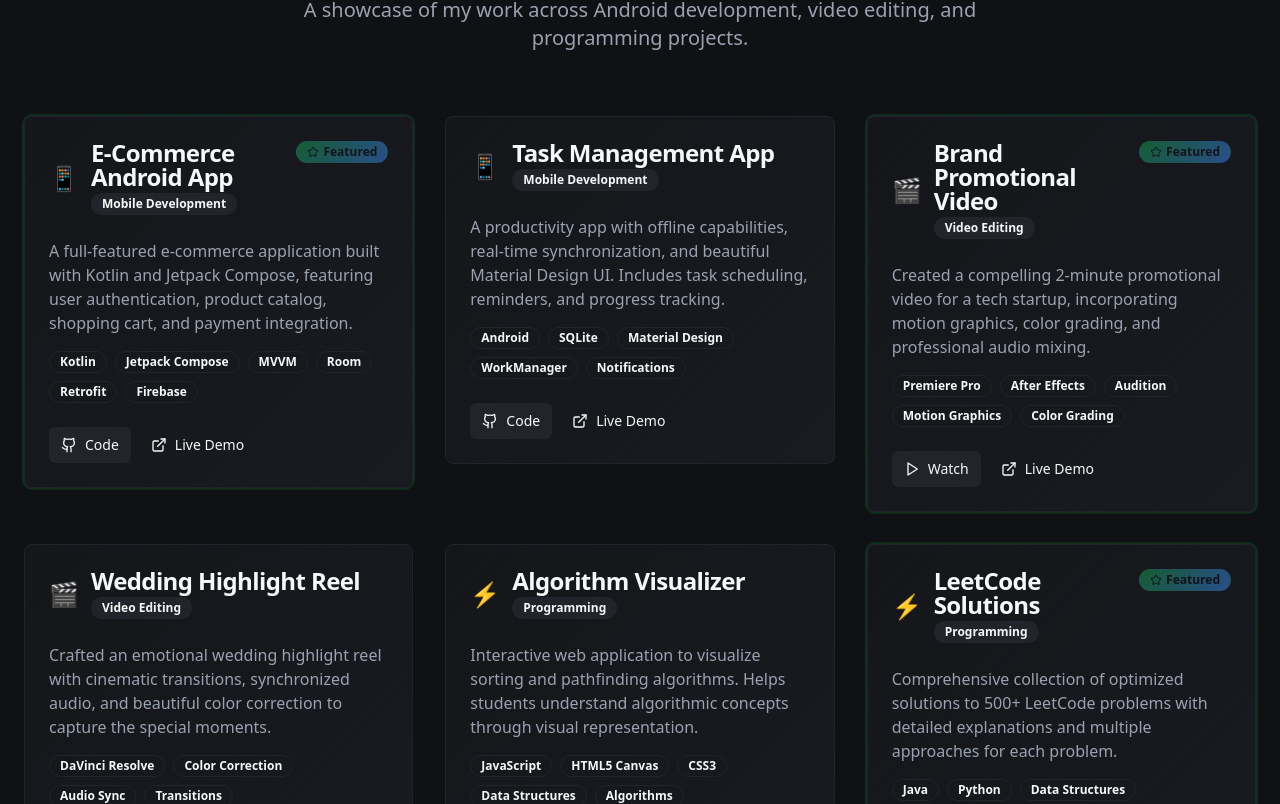
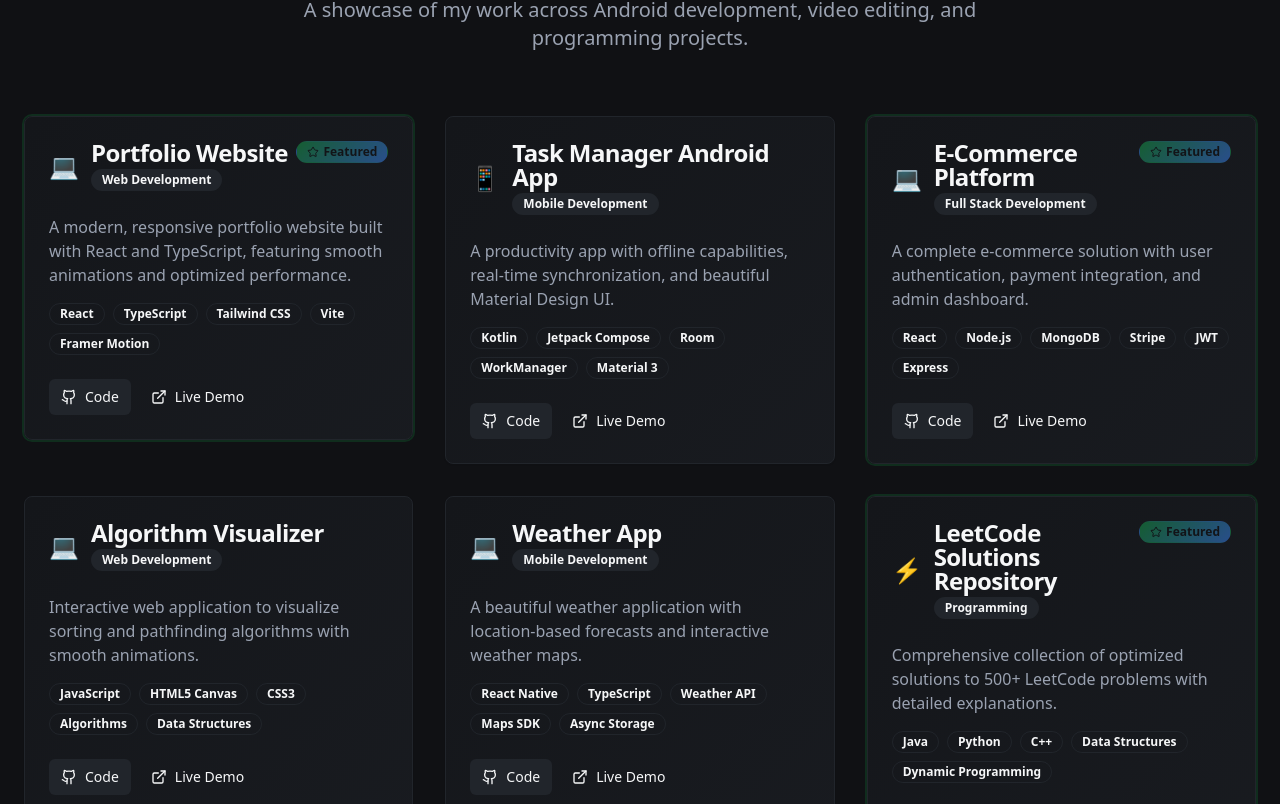
Before and after one commit to mohitshekhar8052/My_Portfolio, a React (Vite) app: page / in a window 1280 px wide. Shown: the part 3496-4300 px from the top of the page. Built offline with nearby package versions, Linux system fonts and the light colour scheme.

Commit message:
Add GitHub projects to section
Integrate actual GitHub projects into the project section.

```diff
--- a/src/components/Projects.tsx
+++ b/src/components/Projects.tsx
@@ -4,49 +4,60 @@ import ProjectCard from "./ProjectCard";
 const Projects = () => {
   const projects = [
     {
-      title: "E-Commerce Android App",
-      category: "Mobile Development",
-      description: "A full-featured e-commerce application built with Kotlin and Jetpack Compose, featuring user authentication, product catalog, shopping cart, and payment integration.",
-      technologies: ["Kotlin", "Jetpack Compose", "MVVM", "Room", "Retrofit", "Firebase"],
-      type: "android",
-      featured: true
+      title: "Portfolio Website",
+      category: "Web Development",
+      description: "A modern, responsive portfolio website built with React and TypeScript, featuring smooth animations and optimized performance.",
+      technologies: ["React", "TypeScript", "Tailwind CSS", "Vite", "Framer Motion"],
+      type: "web",
+      featured: true,
+      githubUrl: "https://github.com/yourusername/portfolio-website",
+      liveUrl: "https://yourportfolio.com"
     },
     {
-      title: "Task Management App",
+      title: "Task Manager Android App",
       category: "Mobile Development",
-      description: "A productivity app with offline capabilities, real-time synchronization, and beautiful Material Design UI. Includes task scheduling, reminders, and progress tracking.",
-      technologies: ["Android", "SQLite", "Material Design", "WorkManager", "Notifications"],
-      type: "android"
+      description: "A productivity app with offline capabilities, real-time synchronization, and beautiful Material Design UI.",
+      technologies: ["Kotlin", "Jetpack Compose", "Room", "WorkManager", "Material 3"],
+      type: "android",
+      githubUrl: "https://github.com/yourusername/task-manager-android",
+      liveUrl: "https://play.google.com/store/apps/details?id=com.yourapp"
     },
     {
-      title: "Brand Promotional Video",
-      category: "Video Editing",
-      description: "Created a compelling 2-minute promotional video for a tech startup, incorporating motion graphics, color grading, and professional audio mixing.",
-      technologies: ["Premiere Pro", "After Effects", "Audition", "Motion Graphics", "Color Grading"],
-      type: "video",
-      featured: true
-    },
-    {
-      title: "Wedding Highlight Reel",
-      category: "Video Editing",
-      description: "Crafted an emotional wedding highlight reel with cinematic transitions, synchronized audio, and beautiful color correction to capture the special moments.",
-      technologies: ["DaVinci Resolve", "Color Correction", "Audio Sync", "Transitions"],
-      type: "video"
+      title: "E-Commerce Platform",
+      category: "Full Stack Development",
+      description: "A complete e-commerce solution with user authentication, payment integration, and admin dashboard.",
+      technologies: ["React", "Node.js", "MongoDB", "Stripe", "JWT", "Express"],
+      type: "fullstack",
+      featured: true,
+      githubUrl: "https://github.com/yourusername/ecommerce-platform",
+      liveUrl: "https://your-ecommerce.com"
     },
     {
       title: "Algorithm Visualizer",
-      category: "Programming",
-      description: "Interactive web application to visualize sorting and pathfinding algorithms. Helps students understand algorithmic concepts through visual representation.",
-      technologies: ["JavaScript", "HTML5 Canvas", "CSS3", "Data Structures", "Algorithms"],
-      type: "dsa"
+      category: "Web Development",
+      description: "Interactive web application to visualize sorting and pathfinding algorithms with smooth animations.",
+      technologies: ["JavaScript", "HTML5 Canvas", "CSS3", "Algorithms", "Data Structures"],
+      type: "web",
+      githubUrl: "https://github.com/yourusername/algorithm-visualizer",
+      liveUrl: "https://algorithm-viz.com"
     },
     {
-      title: "LeetCode Solutions",
+      title: "Weather App",
+      category: "Mobile Development",
+      description: "A beautiful weather application with location-based forecasts and interactive weather maps.",
+      technologies: ["React Native", "TypeScript", "Weather API", "Maps SDK", "Async Storage"],
+      type: "mobile",
+      githubUrl: "https://github.com/yourusername/weather-app",
+      liveUrl: "https://weather-app-demo.com"
+    },
+    {
+      title: "LeetCode Solutions Repository",
       category: "Programming",
-      description: "Comprehensive collection of optimized solutions to 500+ LeetCode problems with detailed explanations and multiple approaches for each problem.",
-      technologies: ["Java", "Python", "Data Structures", "Dynamic Programming", "Graphs"],
+      description: "Comprehensive collection of optimized solutions to 500+ LeetCode problems with detailed explanations.",
+      technologies: ["Java", "Python", "C++", "Data Structures", "Dynamic Programming"],
       type: "dsa",
-      featured: true
+      featured: true,
+      githubUrl: "https://github.com/yourusername/leetcode-solutions"
     }
   ];
 
```
